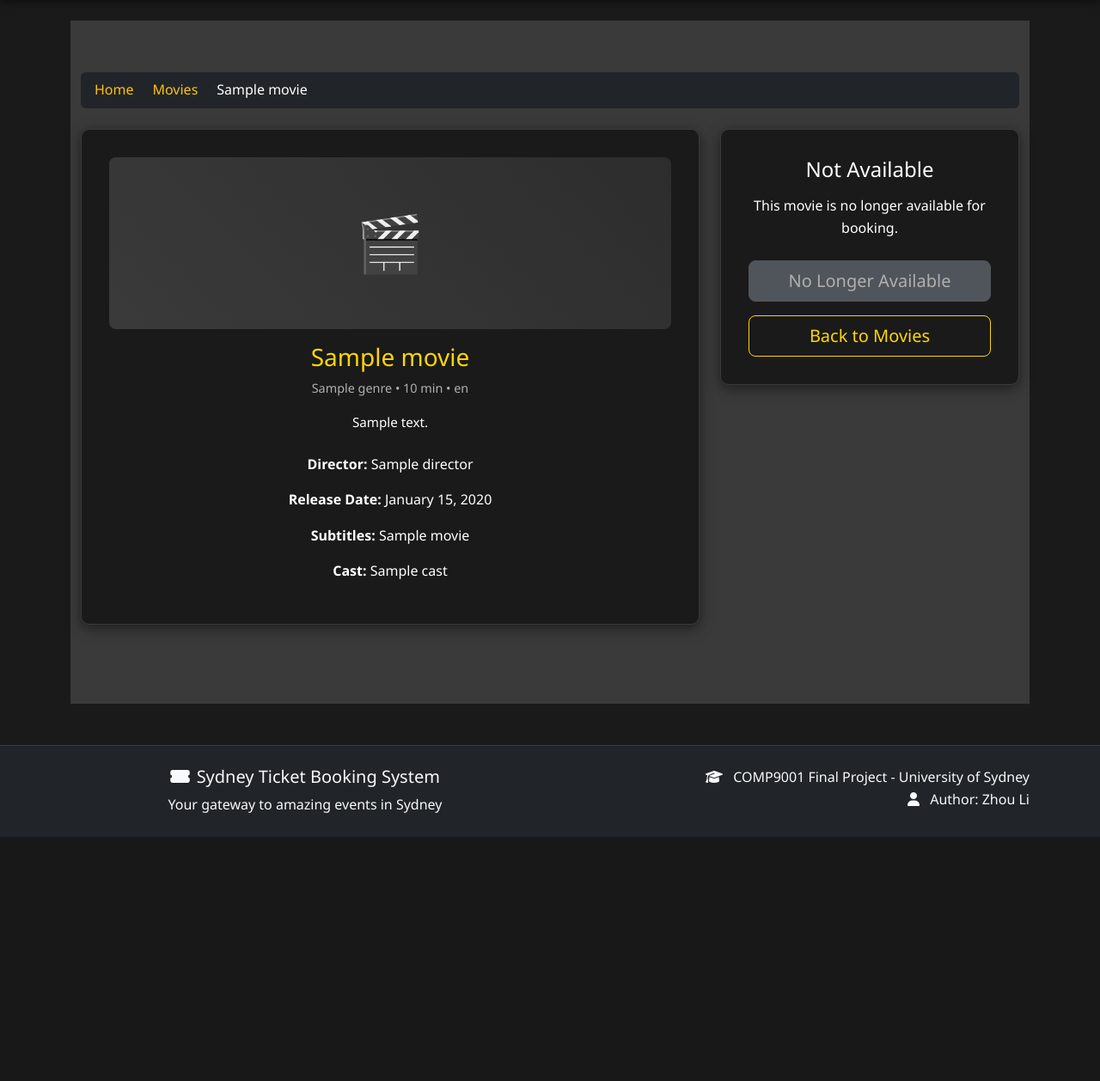
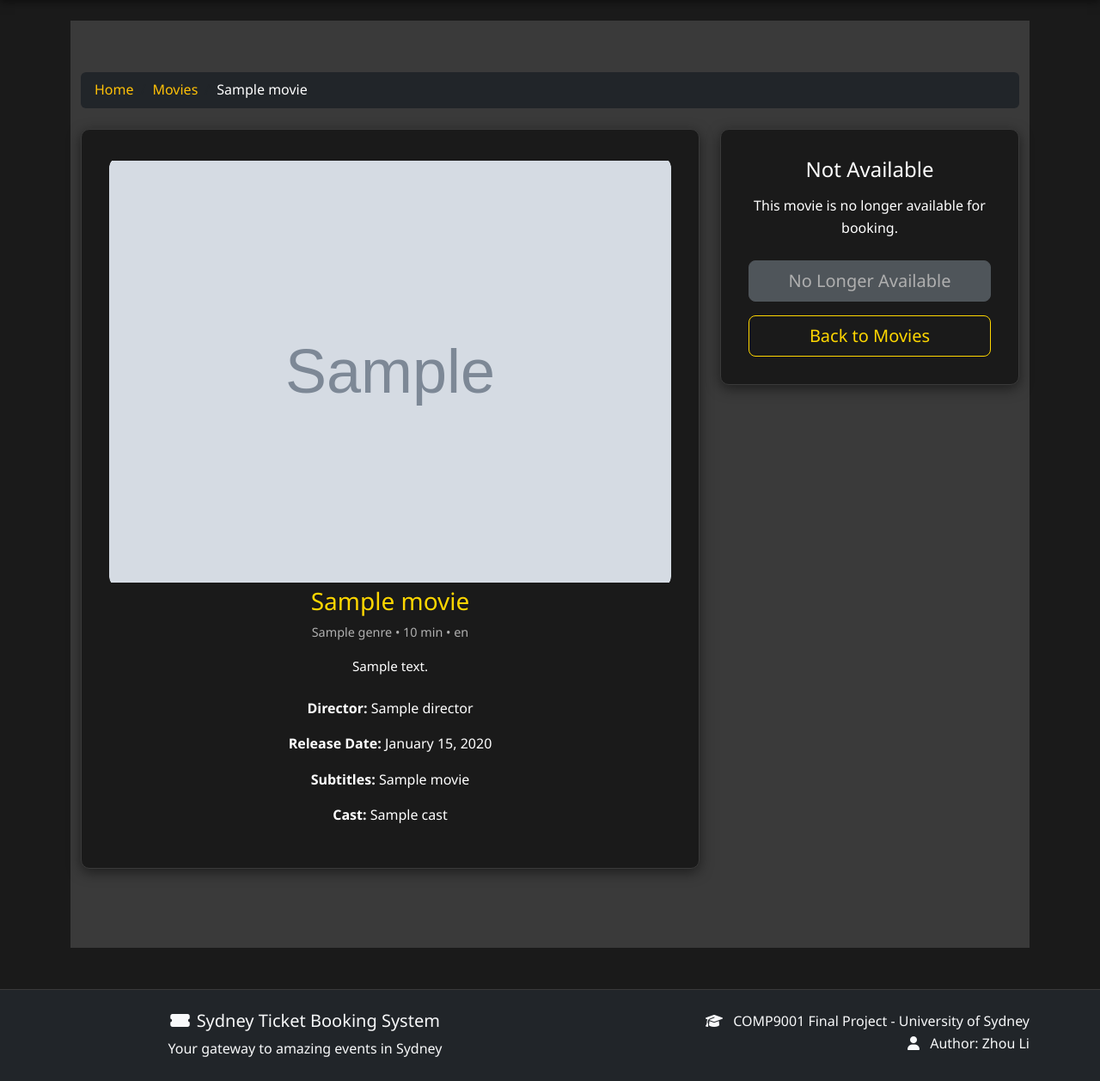
Before and after one commit to Sumile-leo/Sydney-Cinema-Booking-System, a Flask app: template web/templates/movie_detail.html in a window 1280 px wide. Shown: the part 58-1316 px from the top of the page at 86% size. Before the commit the page ends 1032 px from the top, so only its background shows below. Run offline with Flask 3, Linux system fonts and the light colour scheme; the template is opened without the code that fills it: most values are stand-ins (such as "Sample title", 1, 10 or a date in 2020); grey boxes marked "Sample" are stand-in pictures.

Commit message:
Add poster images to movie detail page

```diff
--- a/web/templates/movie_detail.html
+++ b/web/templates/movie_detail.html
@@ -17,7 +17,11 @@
             <div class="col-lg-8">
                 <div class="movie-card">
                     <div class="movie-poster">
+                        {% if movie.poster_url %}
+                        <img src="{{ movie.poster_url }}" alt="{{ movie.title }}" class="movie-poster-img">
+                        {% else %}
                         <div class="poster-placeholder">🎬</div>
+                        {% endif %}
                     </div>
                     <div class="movie-info">
                         <h3>{{ movie.title }}</h3>
@@ -68,4 +72,35 @@
         </div>
     </div>
 </div>
+
+<style>
+.movie-poster {
+    overflow: hidden;
+    border-radius: 12px;
+    height: 500px;
+    width: 100%;
+}
+
+.movie-poster-img {
+    width: 100%;
+    height: 100%;
+    object-fit: contain;
+    border-radius: 12px;
+    transition: transform 0.3s ease;
+    background-color: #1a1a1a;
+}
+
+.movie-card:hover .movie-poster-img {
+    transform: scale(1.05);
+}
+
+.movie-card {
+    position: relative;
+    z-index: 1;
+}
+
+.movie-card:hover {
+    z-index: 2;
+}
+</style>
 {% endblock %}
```
